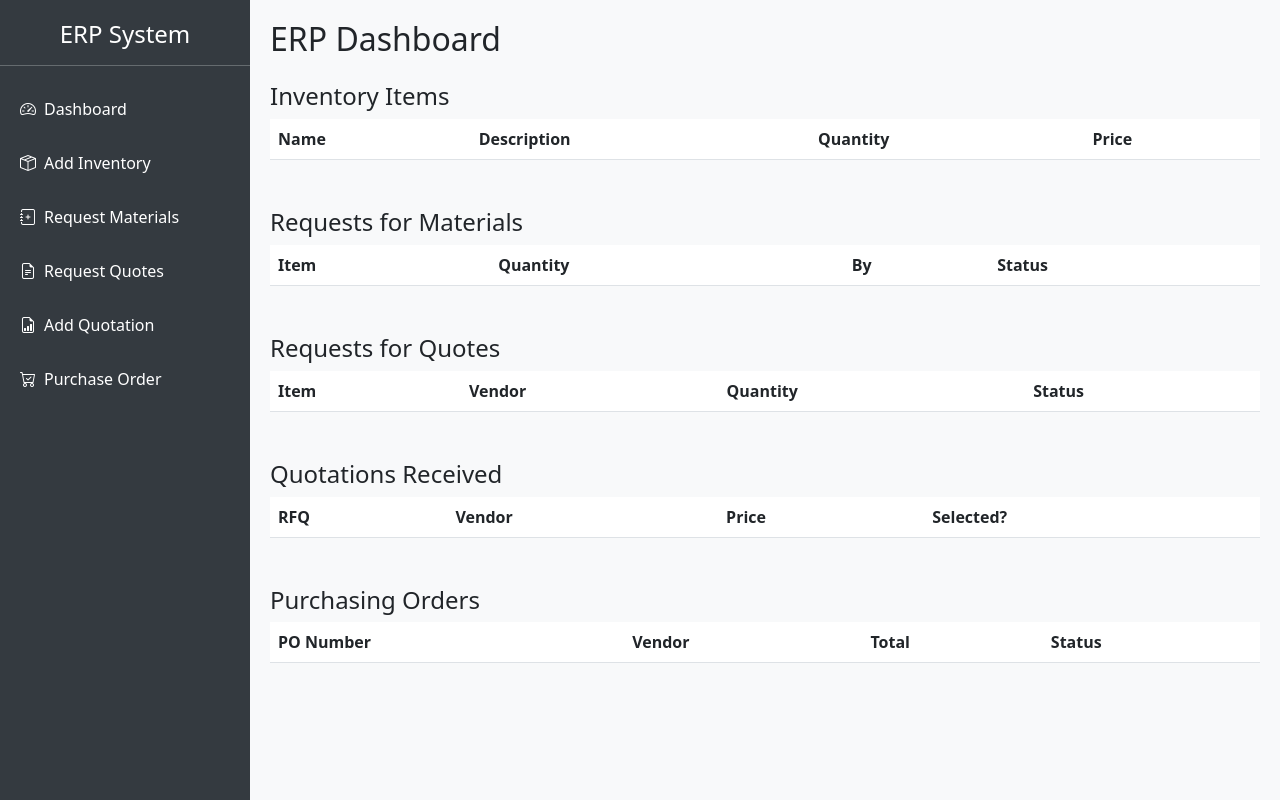
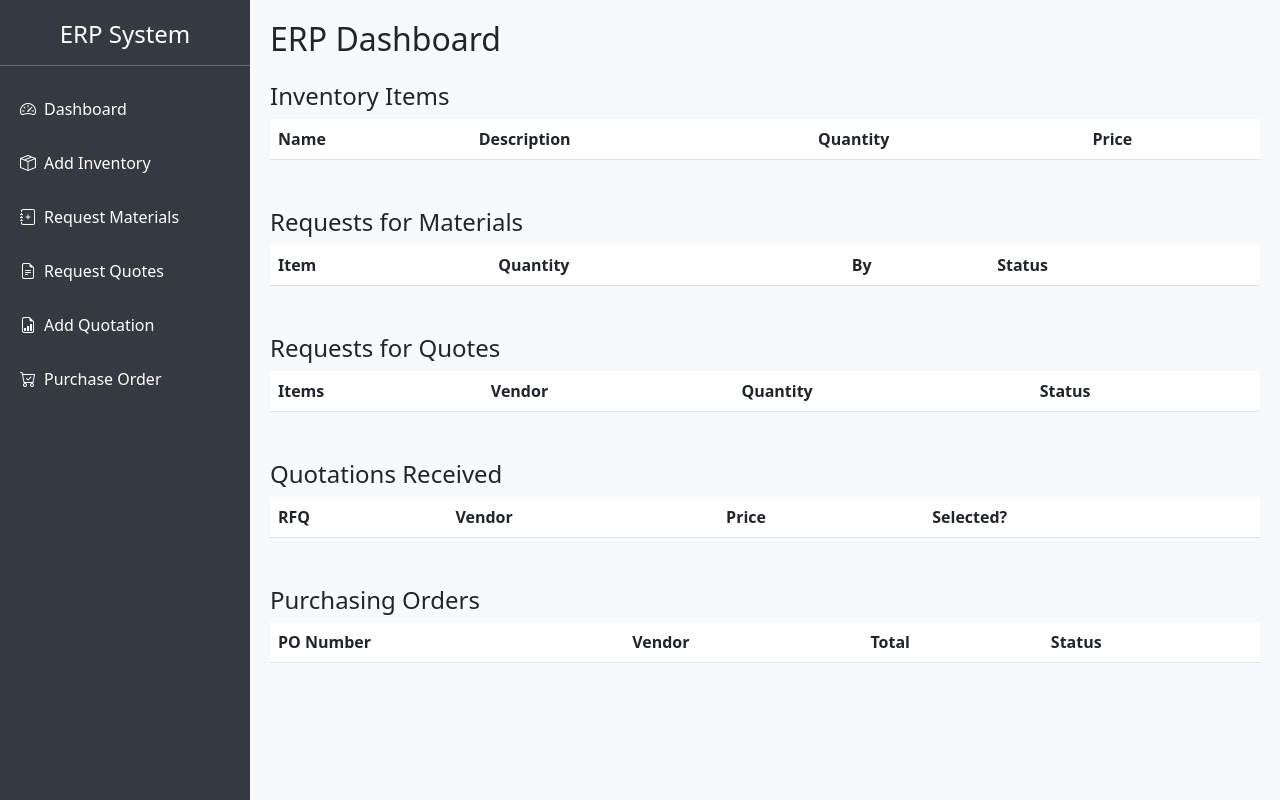
Before and after one commit to Anuoluwa-samuel/Purchases, a Django app: page / in a window 1280 px wide. Run offline with Django 5.2, Linux system fonts and the light colour scheme; data that the repository does not hold is empty.

Commit message:
Trying to work on Landing page

```diff
--- a/templates/dashboard.html
+++ b/templates/dashboard.html
@@ -49,7 +49,7 @@
     <h4>Requests for Quotes</h4>
     <table class="table table-striped">
         <thead>
-            <tr><th>Item</th><th>Vendor</th><th>Quantity</th><th>Status</th></tr>
+            <tr><th>Items</th><th>Vendor</th><th>Quantity</th><th>Status</th></tr>
         </thead>
         <tbody>
             {% for rfq in rfqs %}
```
